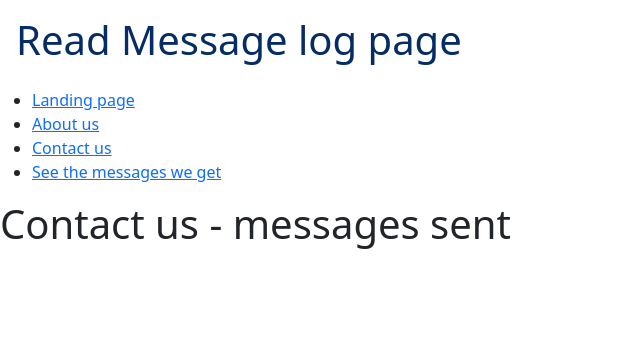
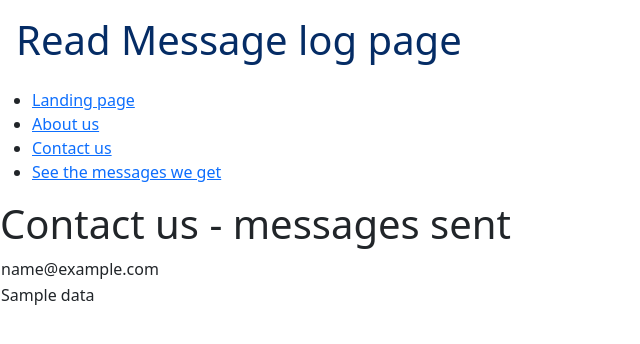
Before and after one commit to overcookedcircuit/smallPHPWebApp, a PHP site: template assignment1/app/views/Contact/read.php in a window 1280 px wide. Shown: the top 344 px of the page, without its empty margins (0-640 px from the left). Run offline with PHP 8.4, Linux system fonts and the light colour scheme; the template is opened without the code that fills it: most values are stand-ins (such as "Sample title", 1, 10 or a date in 2020); some libraries are stand-ins or nearby versions.

Commit message:
OMG IT ACTUALLY WORKS NOW YIPEE (~.~)

```diff
--- a/assignment1/app/controllers/viewManager.php
+++ b/assignment1/app/controllers/viewManager.php
@@ -17,8 +17,9 @@ class viewManager extends \app\core\Controller{
         $this->view('Contact/index');
     }
 
-    function goToContactUsList(){
-        $this->view('Contact/read');
+    function viewReadLog(){
+        $message=\app\models\Message::read();
+        $this->view('Contact/read', $message);
     }
 
     function sendMessage(){
--- a/assignment1/app/core/App.php
+++ b/assignment1/app/core/App.php
@@ -30,7 +30,7 @@ class App{
         $routes = ['Main/index'=>'viewManager,goToLandingPage',
                     'Main/about_us'=>'viewManager,goToAboutUsPage',
                     'Contact/index'=>'viewManager,goToContactUsPage',
-                    'Contact/read'=>'viewManager,goToContactUsList',
+                    'Contact/read'=>'viewManager,viewReadLog',
                     'Contact/messageSent'=>'viewManager,sendMessage',
                 ];
 
--- a/assignment1/app/models/Message.php
+++ b/assignment1/app/models/Message.php
@@ -15,7 +15,7 @@ class Message{
         $this->IP = $object->IP;
     }
 
-    public function read() {
+    public static function read() {
         //read the file and return the collection of messsage
 		$filename = 'resources/messages.txt';
 		$records = file($filename);
--- a/assignment1/app/views/Contact/index.php
+++ b/assignment1/app/views/Contact/index.php
@@ -32,10 +32,6 @@
             <input type="submit" name="action" value="Send!" class="form-control"/>
         </form>
     </div>
-<<<<<<< HEAD
-=======
 
-
->>>>>>> 5031918ad252e4df51badd2e2ddf6ab68651cbb9
 </body>
 </html>
--- a/assignment1/app/views/Contact/read.php
+++ b/assignment1/app/views/Contact/read.php
@@ -22,5 +22,12 @@
 </header>
 <body>
     <h1>Contact us - messages sent</h1>
+    <table>
+    <?php
+    foreach($data as $index => $message){
+        echo "<tr><td>$message->email</td></tr><tr><td>$message->name</td></tr>";
+    }
+    ?>
+    </table>
 </body>
 </html>
--- a/assignment1/resources/messages.txt
+++ b/assignment1/resources/messages.txt
@@ -1 +1,3 @@
 {"name":"Manas is a vanier student","email":"manas@vanier.com","IP":"172.17.0.1"}
+{"name":"Jodel studies computer science.","email":"jodel@email.com","IP":"172.17.0.1"}
+{"name":"sending another message","email":"another@email.com","IP":"172.17.0.1"}
```
